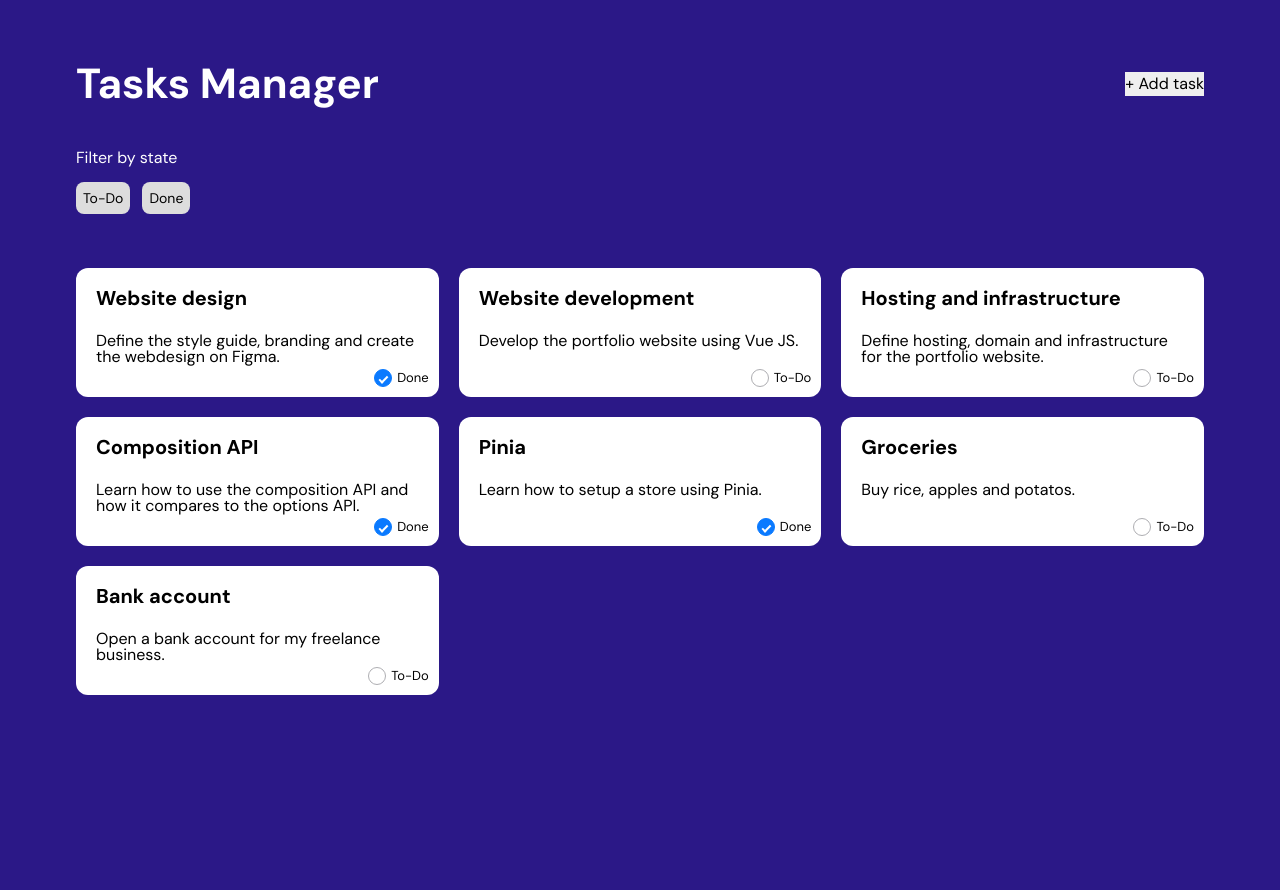
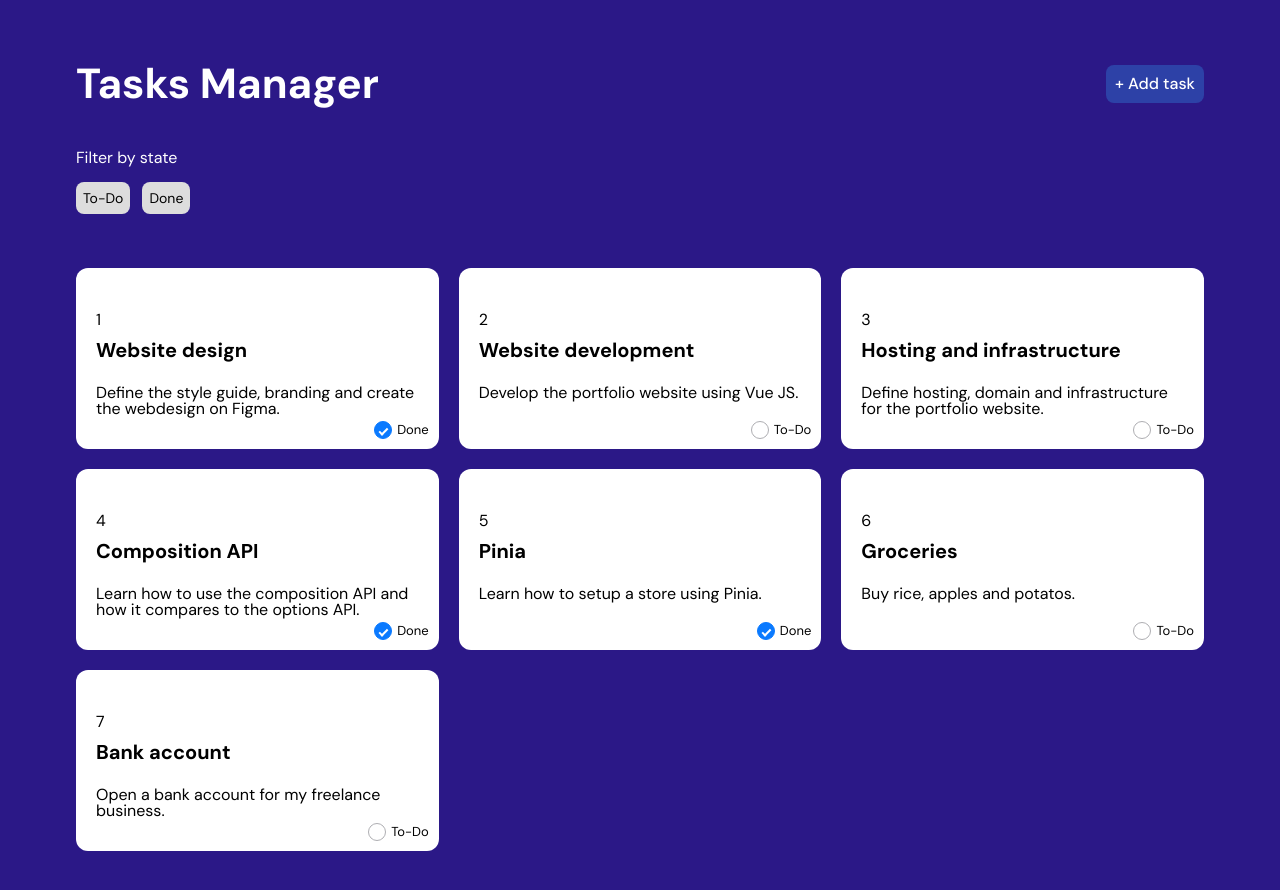
Before and after one commit to Marcos-SCO/vue-composition-api-pinia, a Vue app: page / in a window 1280 px wide. Shown: the top 890 px of the page. Before the commit the page ends 800 px from the top, so only its background shows below. Built offline with nearby package versions, Linux system fonts and the light colour scheme.

Commit message:
feat: my fun playthrough with pinia

```diff
--- a/package.json
+++ b/package.json
@@ -8,6 +8,7 @@
     "preview": "vite preview"
   },
   "dependencies": {
+    "pinia": "^3.0.3",
     "vue": "^3.3.4"
   },
   "devDependencies": {
--- a/src/App.vue
+++ b/src/App.vue
@@ -1,65 +1,19 @@
 <script setup>
   import { ref, reactive, computed } from "vue";
-  import tasks from "./utils/tasks";
 
   import Task from "./components/Task.vue";
   import Filter from "./components/Filter.vue";
   import ModalWindow from "./components/modal/ModalWindow.vue";
   import AddTaskModal from "./components/modal/AddTaskModal.vue";
+  import { useTasksStore } from "./stores/tasksStore";
+  import { useModalStore } from "./stores/modalStore";
+
+  const store = useTasksStore();
+  const modalStore = useModalStore();
 
   const appName = "Tasks Manager";
 
-  const reactiveTasks = reactive(tasks);
-
-  let newTask = { completed: false };
-
-  let filterBy = ref("");
-
-  let modalIsActive = ref(false);
-
-  const filteredTasks = computed(() => {
-    switch (filterBy.value) {
-      case "todo":
-        return reactiveTasks.filter((task) => !task.completed);
-        break;
-      case "done":
-        return reactiveTasks.filter((task) => task.completed);
-        break;
-      case "":
-        return reactiveTasks;
-        break;
-    }
-  });
-
-  function addTask() {
-    const newTaskName = newTask.name?.trim();
-    const newTaskDescription = newTask.description?.trim();
-
-    if (!newTaskName || !newTaskDescription) {
-      alert("Please enter the tittle and description of the task!");
-      return;
-    }
-
-    newTask.id = Math.max(...reactiveTasks.map((tasks) => tasks.id)) + 1;
-
-    reactiveTasks.push(newTask);
-
-    newTask = { completed: false };
-  }
-
-  function handleToggleCompleted(taskId) {
-    reactiveTasks.forEach((task) => {
-      if (task.id == taskId) {
-        task.completed = !task.completed;
-
-        console.log(task);
-      }
-    });
-  }
-
-  function setFilter(value) {
-    filterBy.value = value;
-  }
+  // console.log(store.filteredTasks);
 </script>
 
 <template>
@@ -70,25 +24,25 @@
       </div>
 
       <div class="header-side">
-        <button @click="modalIsActive = true" class="btn-secondary">+ Add task</button>
+        <button @click="modalStore.openModal()" class="btn secondary">+ Add task</button>
       </div>
 
       <!-- <input type="text" v-model="appName" /> -->
     </div>
 
-    <Filter @setFilter="setFilter" :filterBy="filterBy" />
+    <Filter />
 
     <div class="tasks">
-      <Task
-        @toggleCompleted="handleToggleCompleted"
-        :filteredTasks="filteredTasks"
-        :key="taskIndex"
-        v-for="(filteredTasks, taskIndex) in filteredTasks"
-      />
+      <div v-if="store.filteredTasks.length < 1">
+        <p>No more {{ store.filterLabels.getLabel(store.filterBy) }} tasks...</p>
+      </div>
+
+      <!-- @toggleCompleted="store.handleToggleCompleted" -->
+      <Task :filteredTask="filteredTask" :key="taskIndex" v-for="(filteredTask, taskIndex) in store.filteredTasks" />
     </div>
 
-    <ModalWindow @closePopup="modalIsActive = false" v-if="modalIsActive">
-      <AddTaskModal/>
+    <ModalWindow v-if="modalStore.modalIsActive">
+      <AddTaskModal />
     </ModalWindow>
   </main>
 </template>
@@ -144,4 +98,61 @@
       margin-top: 12px;
     }
   }
+
+  :root {
+    --primary-color: #2b1887;
+    --secondary-color: #2d41a7;
+    --gray-color: #dddddd;
+    --white-color: #ffffff;
+    --black-color: #000000;
+  }
+
+  body {
+    background-color: var(--primary-color);
+    color: #fff;
+    height: 100%;
+    padding: 60px;
+  }
+
+  .container {
+    max-width: 80rem;
+    margin-inline: auto;
+    padding-inline: 1rem;
+  }
+
+  .btn {
+    border-radius: 8px;
+    height: 38px;
+    padding-inline: 9px;
+    font-size: 16px;
+    font-weight: 500;
+    line-height: 16px;
+    letter-spacing: 0em;
+    text-align: left;
+    cursor: pointer;
+    text-decoration: none;
+    display: flex;
+    align-items: center;
+    justify-content: center;
+  }
+
+  .btn.primary {
+    background-color: var(--primary-color);
+    color: var(--white-color);
+  }
+
+  .btn.secondary {
+    background-color: var(--secondary-color);
+    color: var(--white-color);
+  }
+
+  .btn.gray {
+    background-color: var(--gray-color);
+    color: var(--black-color);
+  }
+
+  .close-btn {
+    width: 14px;
+    height: 14px;
+  }
 </style>
--- a/src/components/Filter.vue
+++ b/src/components/Filter.vue
@@ -1,5 +1,10 @@
 <script setup>
+  import { useTasksStore } from "../stores/tasksStore";
+
   const props = defineProps(["filterBy"]);
+  const store = useTasksStore();
+
+  // @click="$emit('setFilter', 'todo')"
 </script>
 
 <template>
@@ -7,9 +12,10 @@
     <div>
       <p>Filter by state</p>
       <div class="badges">
-        <div @click="$emit('setFilter', 'todo')" class="badge" :class="{ selected: filterBy === 'todo' }">To-Do</div>
-        <div @click="$emit('setFilter', 'done')" class="badge" :class="{ selected: filterBy === 'done' }">Done</div>
-        <span @click="$emit('setFilter', '')" v-if="filterBy" class="clear"> x clear </span>
+        <div @click="() => store.setFilter('todo')" class="badge" :class="{ selected: store.filterBy === 'todo' }">To-Do</div>
+        <div @click="store.setFilter('done')" class="badge" :class="{ selected: store.filterBy === 'done' }">Done</div>
+
+        <span @click="store.setFilter('')" v-if="store.filterBy" class="clear"> x clear </span>
       </div>
     </div>
   </div>
--- a/src/components/Task.vue
+++ b/src/components/Task.vue
@@ -1,28 +1,33 @@
 <script setup>
   import { computed } from "vue";
+  import { useTasksStore } from "../stores/tasksStore";
 
-  const { filteredTasks } = defineProps({
-    filteredTasks: Object,
-  });
+  const { filteredTask } = defineProps({ filteredTask: Object });
 
-  //   const isTaskDone = computed(() => filteredTasks?.completed);
+  const store = useTasksStore();
+
+  // const isTaskDone = computed(() => filteredTask?.completed);
+
+  // @click="$emit('toggleCompleted', filteredTask.id)"
 </script>
 
 <template>
   <div class="task">
-    <h3>{{ filteredTasks.name }}</h3>
-    <p>{{ filteredTasks.description }}</p>
+    <p>{{ filteredTask.id }}</p>
+    <h3>{{ filteredTask.name }}</h3>
+    <p>{{ filteredTask.description }}</p>
 
     <div class="task-check">
       <input
-        @click="$emit('toggleCompleted', filteredTasks.id)"
-        :id="'input-done-task-' + filteredTasks.id"
+        @click="store.handleToggleCompleted(filteredTask.id)"
+        :key="'input-done-task-' + filteredTask.id"
+        :id="'input-done-task-' + filteredTask.id"
         type="checkbox"
-        :checked="filteredTasks?.completed"
+        :checked="filteredTask?.completed"
       />
 
-      <label :for="'input-done-task-' + filteredTasks.id">
-        {{ filteredTasks?.completed ? "Done" : "To-Do" }}
+      <label :for="'input-done-task-' + filteredTask.id">
+        {{ filteredTask?.completed ? "Done" : "To-Do" }}
       </label>
     </div>
   </div>
--- a/src/components/modal/AddTaskModal.vue
+++ b/src/components/modal/AddTaskModal.vue
@@ -1,20 +1,29 @@
-<script setup></script>
+<script setup>
+  import { useTasksStore } from "../../stores/tasksStore";
+
+  const store = useTasksStore();
+
+  const addTask = store.addTask;
+
+  let newTask = { completed: false };
+</script>
 
 <template>
   <div class="form">
     <h3>Add a new task</h3>
 
     <label for="title">Title *</label>
-    <input id="title" type="text" name="title" placeholder="Enter a title..." /><br />
+    <input v-model="newTask.name" id="title" type="text" name="title" placeholder="Enter a title..." /><br />
 
     <label for="description">Description *</label>
     <textarea
+      v-model="newTask.description"
       id="description"
       name="description"
       rows="4"
       placeholder="Enter a description..."
     /><br />
 
-    <button @click="addTask" class="btn gray">Add Task</button>
+    <button @click="addTask(newTask)" class="btn gray">Add Task</button>
   </div>
 </template>
--- a/src/components/modal/ModalWindow.vue
+++ b/src/components/modal/ModalWindow.vue
@@ -1,28 +1,31 @@
 <script setup>
   import { onMounted, onUnmounted } from "vue";
   import ModalCloseButton from "./ModalCloseButton.vue";
+  import { useModalStore } from "../../stores/modalStore";
 
-  const emitKeyBoard = defineEmits(["closePopup"]);
+  const store = useModalStore();
+
+  // const emitKeyBoard = defineEmits(["closePopup"]);
 
   function handleKeyDown(e) {
     if (e.key === "Escape") {
-      emitKeyBoard("closePopup");
+      // emitKeyBoard("closePopup");
+      store.closeModal();
     }
   }
 
   onMounted(() => document.addEventListener("keydown", handleKeyDown));
   onUnmounted(() => document.removeEventListener("keydown", handleKeyDown));
 
+  // @click="$emit('closePopup')
 </script>
 
 <template>
-  <div @click.self="$emit('closePopup')" class="modal-wrapper" aria-modal="true" role="dialog" tabindex="-1">
+  <div @click.self="store.closeModal()" class="modal-wrapper" aria-modal="true" role="dialog" tabindex="-1">
     <div class="inner">
-
-      <ModalCloseButton @click="$emit('closePopup')" />
+      <ModalCloseButton @click="store.closeModal()" />
 
       <slot></slot>
-
     </div>
   </div>
 </template>
--- a/src/main.js
+++ b/src/main.js
@@ -2,9 +2,14 @@ import "./assets/reset.css";
 import "./assets/main.css";
 
 import { createApp } from "vue";
+import { createPinia } from "pinia";
 
 import App from "./App.vue";
 
+const pinia = createPinia();
+
 const app = createApp(App);
 
+app.use(pinia);
+
 app.mount("#app");
--- /dev/null
+++ b/src/stores/modalStore.js
@@ -0,0 +1,18 @@
+import { defineStore } from "pinia";
+
+import { ref } from "vue";
+
+export const useModalStore = defineStore('modal', () => {
+
+    let modalIsActive = ref(false);
+
+    function openModal() {
+        modalIsActive.value = true;
+    }
+
+    function closeModal() {
+        modalIsActive.value = false;
+    }
+
+    return { modalIsActive, openModal, closeModal }
+});
--- /dev/null
+++ b/src/stores/tasksStore.js
@@ -0,0 +1,76 @@
+import { defineStore } from "pinia";
+
+import { reactive, ref, computed } from "vue";
+import tasks from "../utils/tasks";
+
+import { useModalStore } from "./modalStore";
+
+export const useTasksStore = defineStore('tasks', () => {
+
+    const reactiveTasks = reactive(tasks);
+
+    let filterBy = ref("");
+
+    const filterLabels = {
+        todo: "To-do",
+        done: "Completed",
+
+        getLabel(label) {
+            return this[label] ?? '';
+        },
+    };
+
+    const filteredTasks = computed(() => {
+        switch (filterBy.value) {
+            case "todo":
+                return reactiveTasks.filter((task) => !task.completed);
+            case "done":
+                return reactiveTasks.filter((task) => task.completed);
+            case "":
+                return reactiveTasks;
+        }
+    });
+
+    function addTask(newTask) {
+        const name = newTask.name?.trim();
+        const description = newTask.description?.trim();
+
+        if (!name || !description) {
+            alert("Please enter the title and description of the task!");
+            return;
+        }
+
+        const maxId = reactiveTasks.length
+            ? Math.max(...reactiveTasks.map((task) => task.id || 0)) : 0;
+
+        const taskToAdd = {
+            id: maxId + 1,
+            name,
+            description,
+            completed: false,
+        };
+
+        reactiveTasks.push(taskToAdd);
+
+        useModalStore().closeModal();
+    }
+
+    function setFilter(value) {
+        // console.log(value)
+        filterBy.value = value;
+    }
+
+    function handleToggleCompleted(taskId) {
+        // console.log(filteredTasks);
+        // reactiveTasks.forEach((task) => {
+        filteredTasks.value.forEach((task) => {
+            if (task.id == taskId) {
+                task.completed = !task.completed;
+
+                console.log(task);
+            }
+        });
+    }
+
+    return { reactiveTasks, addTask, filterBy, setFilter, filterLabels, filteredTasks, handleToggleCompleted }
+});
```
Also changed, not shown: 1 other file (tests, documents, lock files or other folders).
